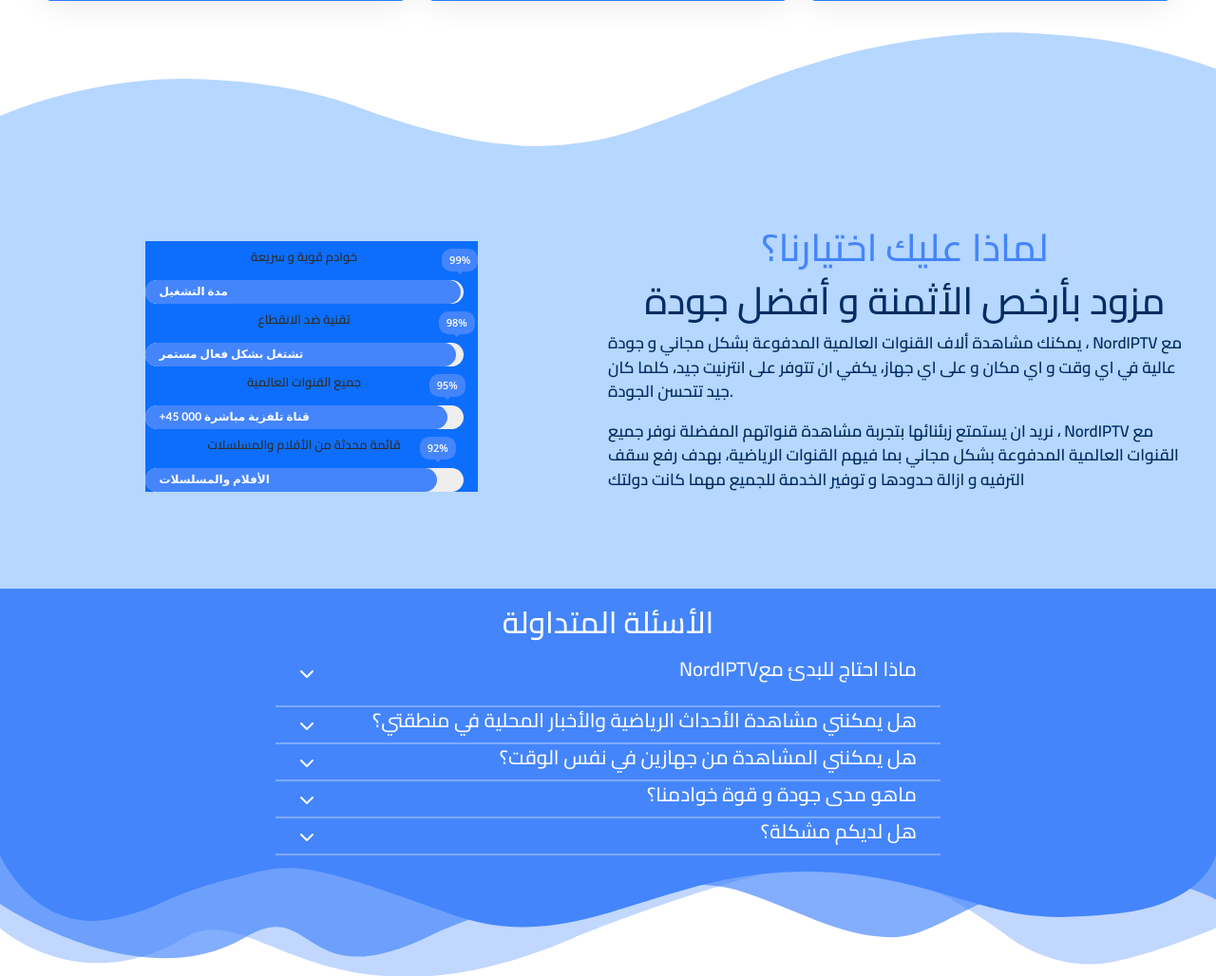
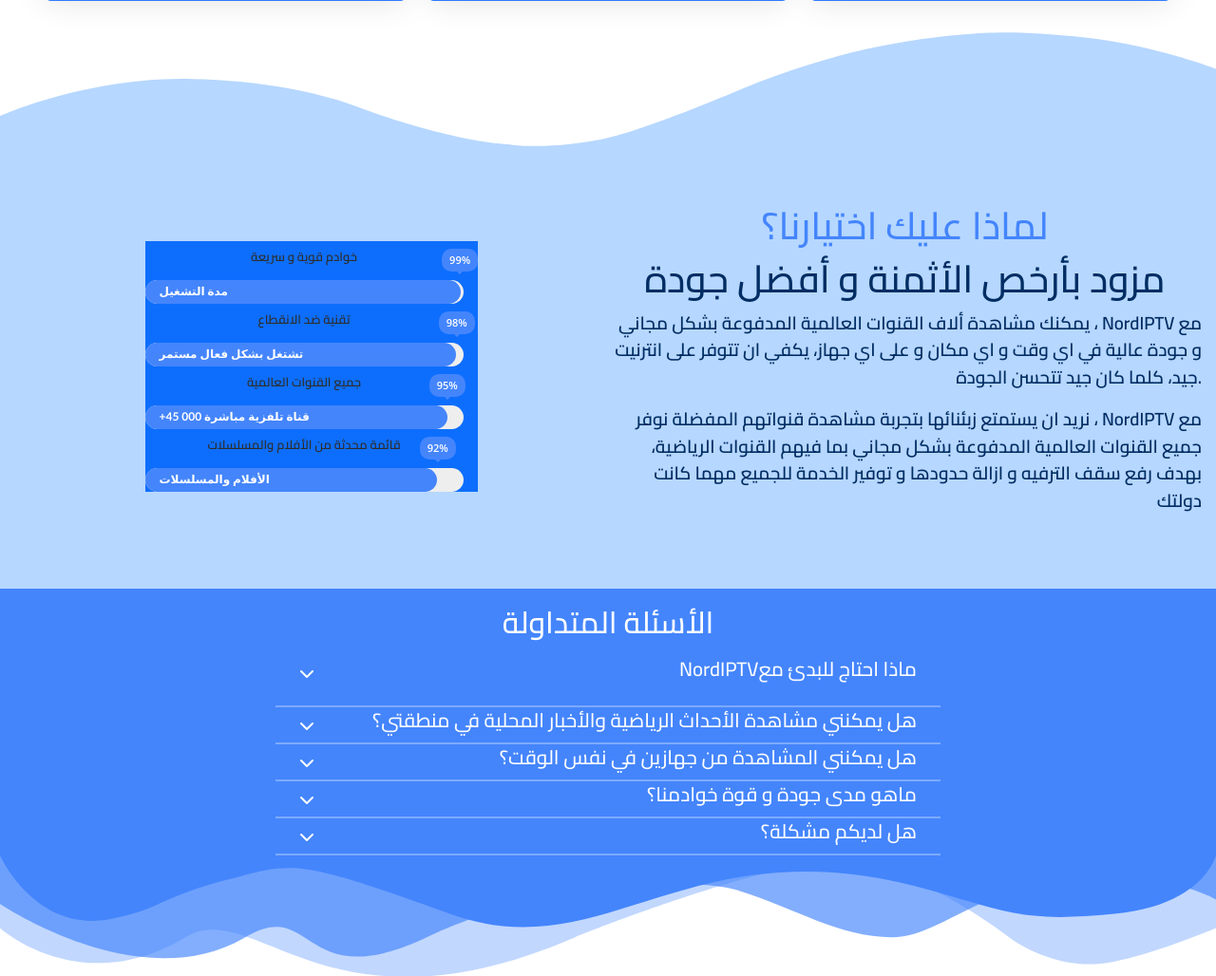
Before and after one commit to marvaluxe/nordiptv.github.io, a PHP site: page /index_ar.html in a window 1280 px wide. Shown: the part 4723-5751 px from the top of the page at 95% size. Run offline with PHP 8.4, Linux system fonts and the light colour scheme; some libraries are stand-ins or nearby versions.

Commit message:
Update style3.css

```diff
--- a/style3.css
+++ b/style3.css
@@ -1279,8 +1279,8 @@ section div h1 {
 }
 
 .abt_prg {
-    font-size: 17px;
-    text-align: left;
+    font-size: 19px;
+    text-align: right;
 }
 
 .serv_title {
@@ -2237,7 +2237,7 @@ hhhhhh
 
 }
 
-@media (max-width: 768px) {
+@media (max-width: 768px) ,(max-width: 360px) , (max-width: 660px), (max-width: 300px)  {
     .about_section {
         grid-template-columns: 1fr;
         margin: 10px;
```
